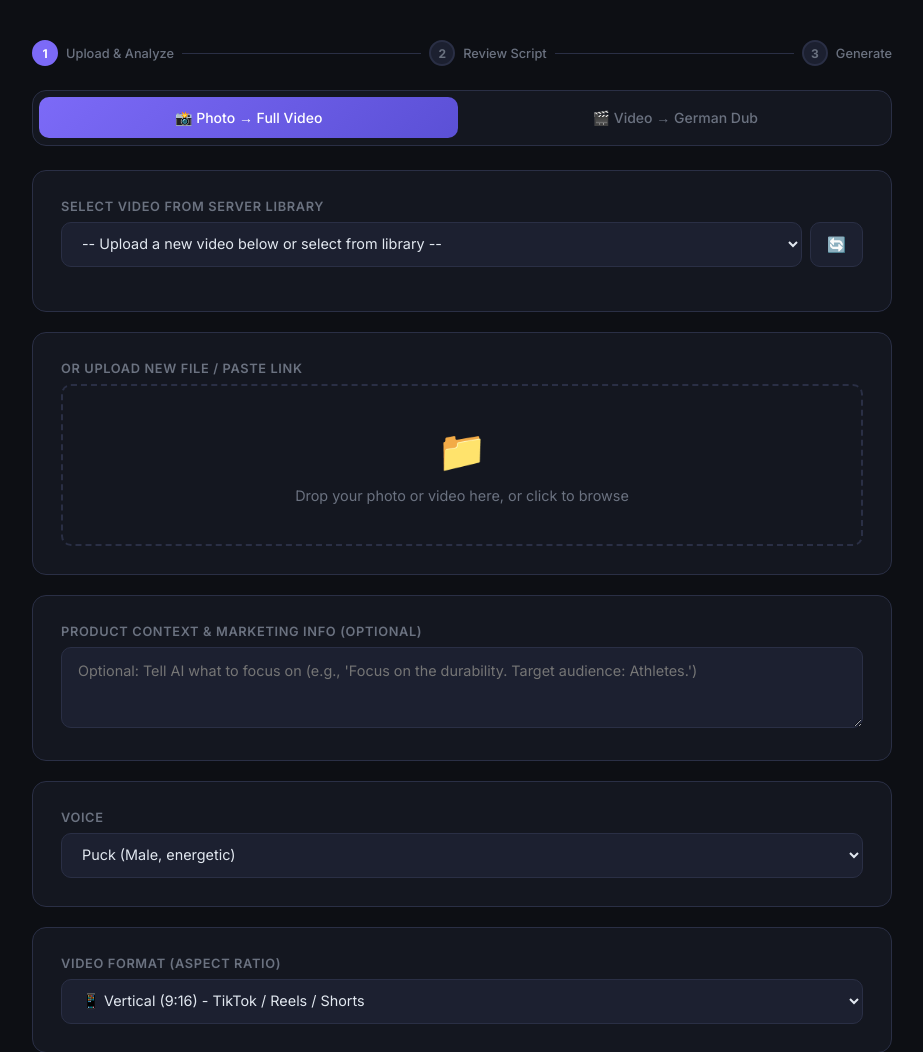
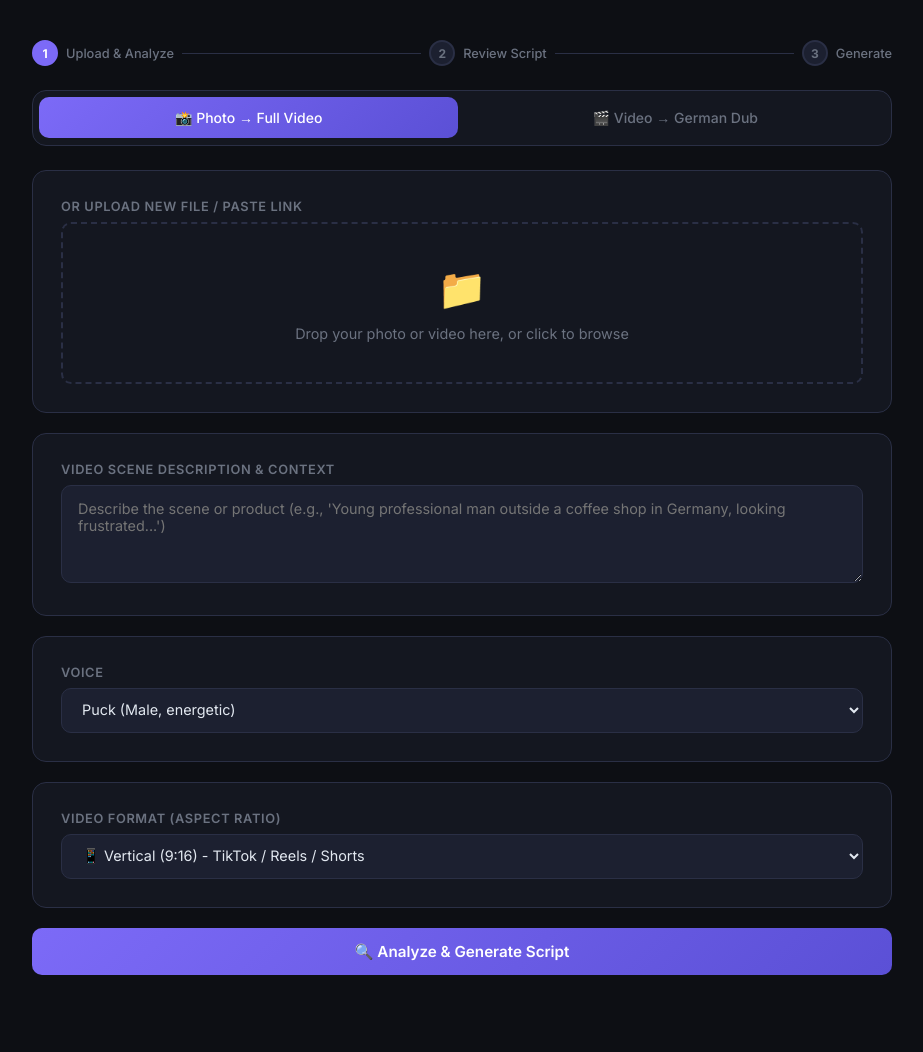
Before and after one commit to doviddo/ai-ugc-suite, a Flask app: page / in a window 1280 px wide. Shown: the part 94-1146 px from the top of the page, without its empty margins (178-1101 px from the left). After the commit the page ends 1069 px from the top, so only its background shows below. Run offline with Flask 3, Linux system fonts and the light colour scheme; data that the repository does not hold is empty; some libraries are stand-ins or nearby versions.

Commit message:
final ui fix

```diff
--- a/app.py
+++ b/app.py
@@ -102,7 +102,7 @@ def get_mime_type(filepath):
     return mime_map.get(ext, 'application/octet-stream')
 
 
-def analyze_with_gemini(file_path, product_context, mode, video_duration_sec=None, clip_count=10):
+def analyze_with_gemini(file_path, product_context, mode, video_duration_sec=None, clip_count=10, visual_prompt=None):
     """
     Sends the file (image or video) and marketing context to Gemini 1.5 Flash.
     Forces JSON output with response_schema for reliability.
@@ -133,6 +133,8 @@ REQUIREMENTS:
 - Make it feel natural, not robotic. Use pauses (...) for effect."""
     else:
         # creative
+        visual_context = f"SPECIFIC VISUAL SCENE PREFERENCE: {visual_prompt}" if visual_prompt else "Describe a dynamic, human-centric scene (e.g., a male/female reviewer interacting, unboxing, showing excitement)."
+
         prompt = f"""You are a professional UGC video marketing expert for the German market.
 
 Analyze this product image and the marketing info below.
@@ -143,7 +145,7 @@ PRODUCT CONTEXT:
 
 REQUIREMENTS:
 1. Return ONLY a valid JSON object with EXACTLY three fields.
-  1) "video_prompt" - a cinematic 8-second UGC video description in English for Google Veo 3. Describe a dynamic, human-centric scene (e.g., a male/female reviewer interacting, unboxing, showing excitement). NO talking heads, but DO show the person's face, outfit, and actions reacting to the product in a modern setting.
+  1) "video_prompt" - a cinematic 8-second UGC video description in English for Google Veo 3. {visual_context} NO talking heads, but DO show the person's face, outfit, and actions reacting to the product in a modern setting.
   2) "voiceover_script" - an enthusiastic, powerful HOOK ENTIRELY IN GERMAN. It must catch the buyer's attention INSTANTLY! Length: strictly 5 to 6 seconds when spoken at normal pace (so it finishes smoothly before the 8-second video ends and never cuts off).
   3) "sfx_list" - array of 1-3 background sound effect names that BEST match the visual scene. Choose ONLY from this list: unboxing, drone, click, whoosh, crowd, kitchen. Use "none" if no sound fits.
 - voiceover_script MUST be extremely short, punchy, and informal ("du"-style). Max 6 seconds!"""
@@ -571,6 +573,7 @@ def index():
 def analyze():
     """Step 1: Upload file + context, get Gemini creative concept."""
     product_context = request.form.get('product_context', '').strip()
+    visual_prompt = request.form.get('visual_prompt', '').strip()
     mode = request.form.get('mode', '').strip()  # Mode must come from frontend!
     aspect_ratio = request.form.get('aspect_ratio', 'vertical').strip()
     video_url = request.form.get('video_url', '').strip()
@@ -618,7 +621,7 @@ def analyze():
         video_duration_sec = get_video_duration(save_path)
 
     try:
-        creative_data = analyze_with_gemini(save_path, product_context, mode, video_duration_sec, clip_count)
+        creative_data = analyze_with_gemini(save_path, product_context, mode, video_duration_sec, clip_count, visual_prompt)
     except Exception as e:
         if not selected_video:
             try: os.remove(save_path)
@@ -667,7 +670,7 @@ def generate():
 
     mode = job['mode']
     creative_data = job['creative_data']
-    video_prompt = creative_data.get('video_prompt', '')
+    video_prompt = data.get('video_prompt') or creative_data.get('video_prompt', '')
     file_path = job['file_path']
 
     jobs[job_id]['status'] = 'starting'
@@ -733,4 +736,4 @@ def upload_to_library():
     return jsonify({'success': True, 'filename': filename})
 
 if __name__ == '__main__':
-    app.run(host='0.0.0.0', port=5000, debug=False)
+    app.run(host='0.0.0.0', port=5000, debug=True)
--- a/templates/index.html
+++ b/templates/index.html
@@ -466,17 +466,7 @@
         <button class="mode-tab" onclick="setMode('dubbing')" id="tab-dubbing">🎬 Video → German Dub</button>
       </div>
 
-      <div class="card" id="libraryCard">
-        <label>Select Video from Server Library</label>
-        <div style="display:flex; gap:0.5rem; margin-bottom: 1rem;">
-          <select id="videoLibrarySelect" style="flex:1;">
-            <option value="">-- Upload a new video below or select from library --</option>
-          </select>
-          <button class="btn"
-            style="padding:0.5rem 1rem; border:1px solid var(--border); background:var(--surface2); width:auto;"
-            onclick="loadLibrary()" title="Refresh Library" type="button">🔄</button>
-        </div>
-      </div>
+      <!-- Library section removed per user request -->
 
       <div class="card" id="uploadCard">
         <label>Or Upload New File / Paste Link</label>
@@ -495,9 +485,9 @@
       </div>
 
       <div class="card">
-        <label>Product Context & Marketing Info (Optional)</label>
-        <textarea id="productContext" rows="3"
-          placeholder="Optional: Tell AI what to focus on (e.g., 'Focus on the durability. Target audience: Athletes.')"></textarea>
+        <label>Video Scene Description & Context</label>
+        <textarea id="productContext" rows="4"
+          placeholder="Describe the scene or product (e.g., 'Young professional man outside a coffee shop in Germany, looking frustrated...')"></textarea>
       </div>
 
       <div class="card">
@@ -563,8 +553,10 @@
       </div>
 
       <div class="card hidden" id="videPromptCard">
-        <label>🎬 Video Generation Prompt (Veo 3)</label>
-        <div class="script-box" style="color:var(--muted); font-size:0.875rem;" id="videoPromptPreview"></div>
+        <label>🎬 Video Generation Prompt (Veo 3 - Editable)</label>
+        <div class="script-box">
+          <textarea id="videoPromptEditor" rows="4" placeholder="AI video prompt..."></textarea>
+        </div>
       </div>
 
       <button class="btn btn-success" onclick="generate()">
@@ -664,12 +656,10 @@
       if (mode === 'creative') {
         dropText.textContent = 'Drop your product photo here (JPG, PNG, WEBP)';
         document.getElementById('urlInputContainer').classList.add('hidden');
-        document.getElementById('libraryCard').classList.add('hidden');
         document.getElementById('clipCountContainer').classList.add('hidden');
       } else {
         dropText.textContent = 'Drop your video here (MP4, MOV, AVI, WEBM)';
         document.getElementById('urlInputContainer').classList.remove('hidden');
-        document.getElementById('libraryCard').classList.remove('hidden');
 
         if (mode === 'clipper') {
           document.getElementById('clipCountContainer').classList.remove('hidden');
@@ -713,18 +703,11 @@
     });
 
     async function analyze() {
-      const fileInput = document.getElementById('fileInput');
-      const videoUrlInput = document.getElementById('videoUrlInput');
-      const context = document.getElementById('productContext').value.trim();
-      const videoLibrarySelect = document.getElementById('videoLibrarySelect');
-      const selectedLibVideo = videoLibrarySelect ? videoLibrarySelect.value : '';
-
-      const hasLibVideo = selectedLibVideo !== '';
       const hasFile = fileInput.files && fileInput.files.length > 0;
       const hasUrl = videoUrlInput && videoUrlInput.value.trim() !== '';
 
       if (currentMode === 'creative' && !hasFile) { alert('Please upload a photo first.'); return; }
-      if (currentMode !== 'creative' && !hasFile && !hasUrl && !hasLibVideo) { alert('Please upload a file, paste a link, or select from library.'); return; }
+      if (currentMode !== 'creative' && !hasFile && !hasUrl) { alert('Please upload a file or paste a link.'); return; }
 
       document.getElementById('analyzeBtn').disabled = true;
       document.getElementById('analyzeStatus').classList.remove('hidden');
@@ -732,11 +715,14 @@
       document.getElementById('analyzeStatusText').textContent = 'Analyzing with Gemini AI...';
 
       const formData = new FormData();
+      const context = document.getElementById('productContext').value.trim();
+
       if (fileInput.files.length > 0) {
         formData.append('file', fileInput.files[0]);
       }
       formData.append('video_url', videoUrlInput.value.trim());
       formData.append('product_context', context);
+      formData.append('visual_prompt', context); // Use SAME field for visual prompt
       formData.append('mode', currentMode);
       formData.append('aspect_ratio', document.getElementById('aspectRatioSelect').value);
       if (currentMode === 'clipper') {
@@ -780,7 +766,7 @@
           badge.textContent = '📸 Mode: Full AI Generation (Photo → Veo 3 → TTS)';
           badge.className = 'mode-badge creative';
           document.getElementById('videPromptCard').classList.remove('hidden');
-          document.getElementById('videoPromptPreview').textContent = data.creative_data.video_prompt || '';
+          document.getElementById('videoPromptEditor').value = data.creative_data.video_prompt || '';
           // Show SFX block for creative/dubbing mode
           renderSfxChips(data.creative_data.sfx_list || []);
           document.getElementById('sfxCard').style.display = 'block';
@@ -858,6 +844,8 @@
       const sfx_list = Array.from(activeSfx);
       if (!script && currentMode !== 'clipper') { alert('Script cannot be empty.'); return; }
 
+      const video_prompt = document.getElementById('videoPromptEditor').value.trim();
+
       showPanel('result');
       setStep(3);
 
@@ -865,7 +853,13 @@
         const resp = await fetch('/generate', {
           method: 'POST',
           headers: { 'Content-Type': 'application/json' },
-          body: JSON.stringify({ job_id: currentJobId, voiceover_script: script, voice, sfx_list })
+          body: JSON.stringify({
+            job_id: currentJobId,
+            voiceover_script: script,
+            video_prompt: video_prompt,
+            voice,
+            sfx_list
+          })
         });
         const data = await resp.json();
         if (!resp.ok) throw new Error(data.error || 'Failed to start generation');
```
